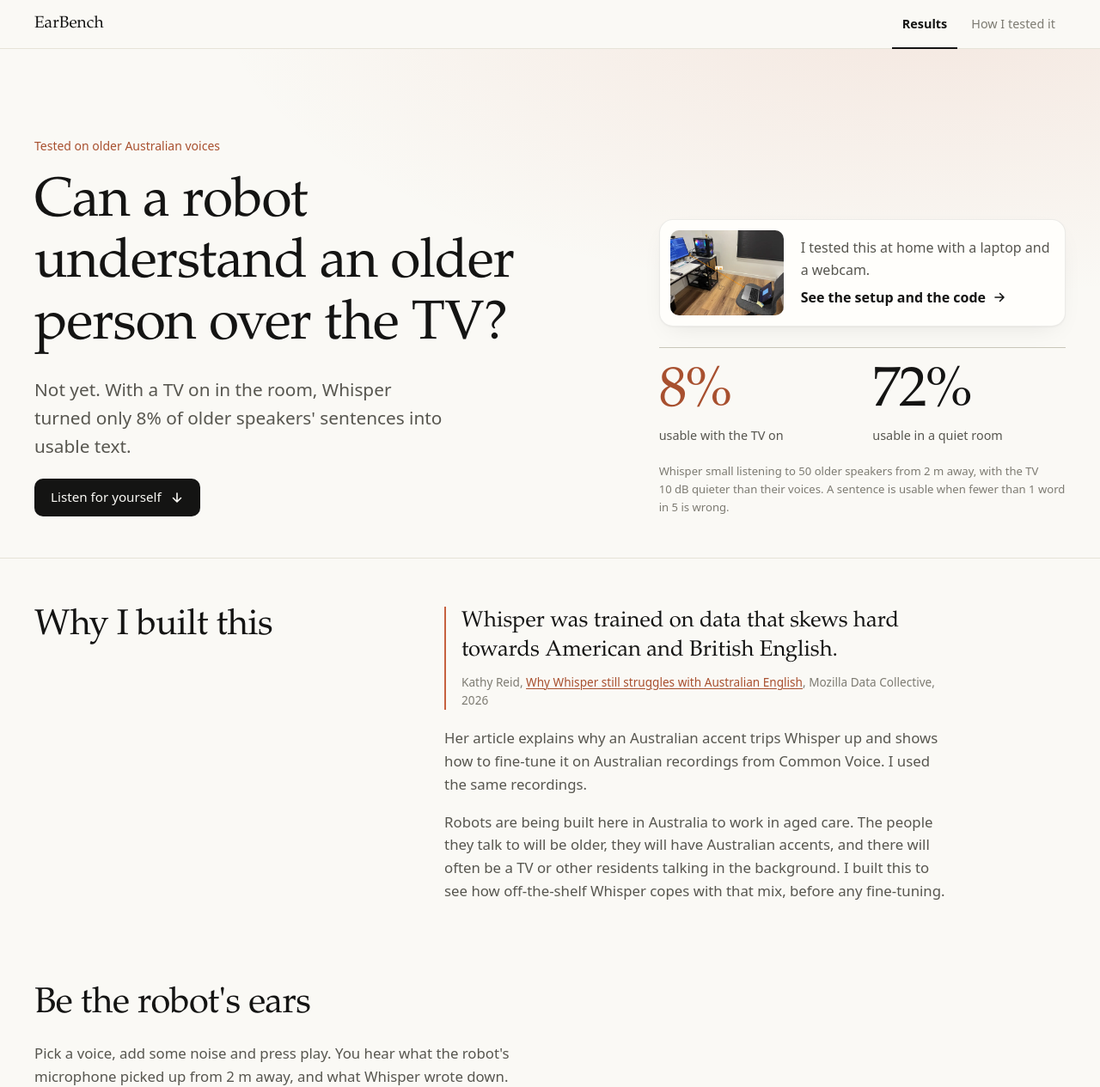
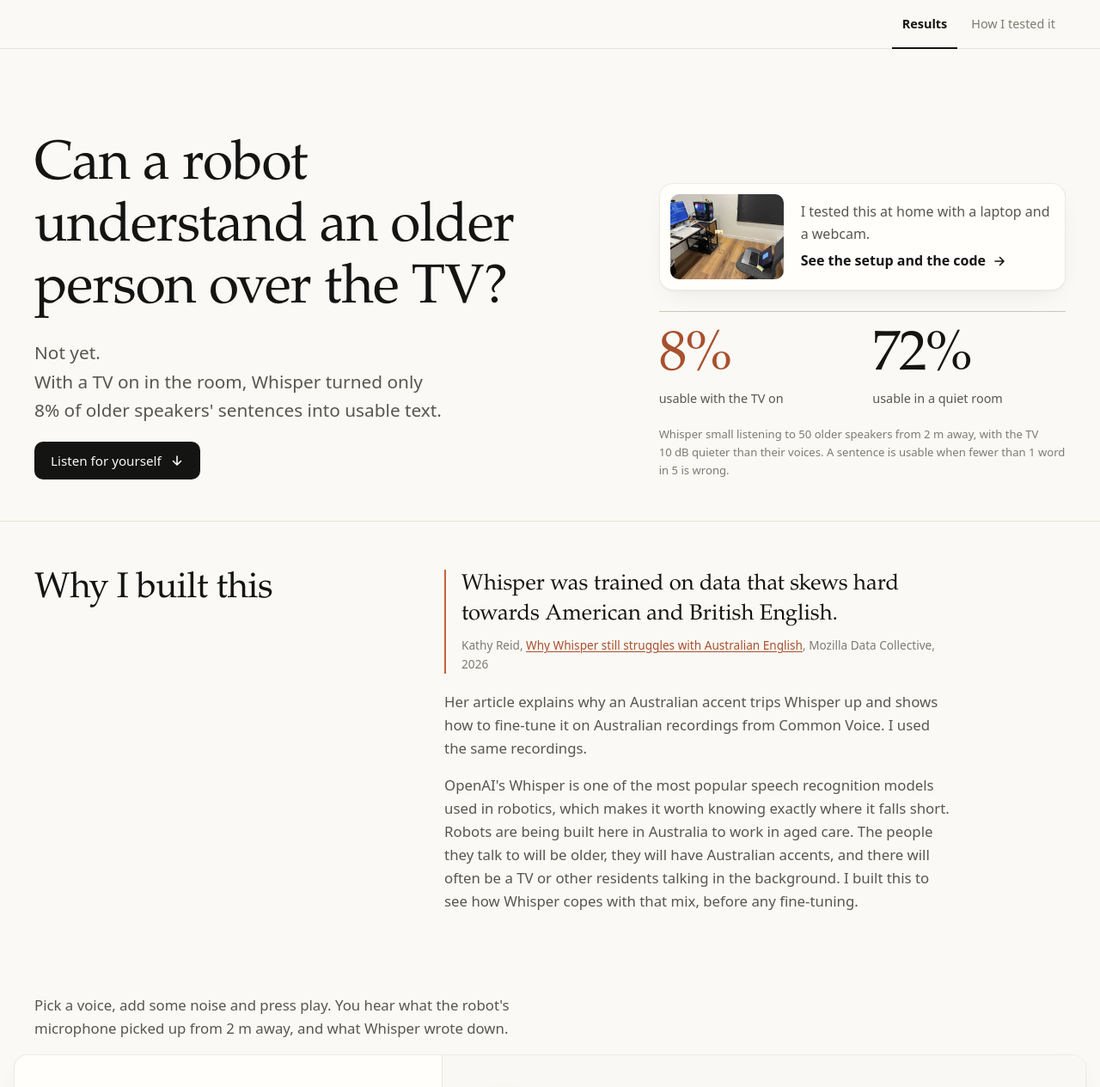
Before and after one commit to Hydra5120/EarBench, an Astro site in the folder site/: page / in a window 1280 px wide. Shown: the top 1265 px of the page at 86% size. Built offline with nearby package versions, Linux system fonts and the light colour scheme; Astro itself is replaced by a stand-in of ours.

Commit message:
tweaks to site

```diff
--- a/site/src/layouts/Layout.astro
+++ b/site/src/layouts/Layout.astro
@@ -30,7 +30,6 @@ const versions = [
   <body>
     <nav class="topnav" aria-label="Pages">
       <div class="wrap topnav-inner">
-        <a class="wordmark" href="/">EarBench</a>
         <div class="navtabs">
           <a href="/" aria-current={active === "results" ? "page" : undefined}>Results</a>
           <a href="/setup/" aria-current={active === "setup" ? "page" : undefined}>How I tested it</a>
@@ -83,15 +82,9 @@ const versions = [
   .topnav-inner {
     display: flex;
     align-items: center;
-    justify-content: space-between;
+    justify-content: flex-end;
     gap: 16px;
     min-height: 56px;
-  }
-  .wordmark {
-    font-family: var(--serif);
-    font-size: 1.2rem;
-    color: var(--ink);
-    text-decoration: none;
   }
   .navtabs {
     display: flex;
--- a/site/src/pages/index.astro
+++ b/site/src/pages/index.astro
@@ -14,8 +14,7 @@ const index = indexJson as SiteIndex;
 const charts = chartsJson as Charts;
 const room = roomJson as Room;
 
-// HUMAN: set to the public repository URL.
-const REPO_URL: string | null = null;
+const REPO_URL: string | null = "https://github.com/Hydra5120/EarBench";
 
 const noiseLabel = Object.fromEntries(index.noise_types.map((n) => [n.id, n.label]));
 const seriesLabels: Record<string, string> = {
@@ -85,10 +84,11 @@ const findingCopy: Record<string, { body: string }> = {
     <header class="hero">
       <div class="wrap hero-inner">
         <div class="hero-text">
-          <p class="eyebrow">Tested on older Australian voices</p>
           <h1 class="hero-q">Can a robot understand an older person over the TV?</h1>
           <p class="hero-a">
-            {`Not yet. With a TV on in the room, Whisper turned only ` +
+            {"Not yet."}
+            <br />
+            {`With a TV on in the room, Whisper turned only ` +
               `${pct(hero.older.usable_rate)} of older speakers' sentences into usable text.`}
           </p>
           <a class="button" href="#ears">Listen for yourself <Arrow dir="down" /></a>
@@ -145,10 +145,12 @@ const findingCopy: Record<string, { body: string }> = {
               fine-tune it on Australian recordings from Common Voice. I used the same recordings.
             </p>
             <p>
-              Robots are being built here in Australia to work in aged care. The people they talk to
-              will be older, they will have Australian accents, and there will often be a TV or other
-              residents talking in the background. I built this to see how off-the-shelf Whisper
-              copes with that mix, before any fine-tuning.
+              OpenAI's Whisper is one of the most popular speech recognition models used in robotics, which
+              makes it worth knowing exactly where it falls short. Robots are being built here in
+              Australia to work in aged care. The people they talk to will be older, they will have
+              Australian accents, and there will often be a TV or other residents talking in the
+              background. I built this to see how Whisper copes with that mix, before
+              any fine-tuning.
             </p>
           </div>
         </div>
@@ -156,7 +158,6 @@ const findingCopy: Record<string, { body: string }> = {
 
       <section id="ears" class="ears">
         <div class="wrap">
-          <h2>Be the robot's ears</h2>
           <p class="lede">
             Pick a voice, add some noise and press play. You hear what the robot's microphone
             picked up from {index.distance_m} m away, and what Whisper wrote down.
@@ -167,7 +168,6 @@ const findingCopy: Record<string, { body: string }> = {
 
       <section id="findings" class="findings">
         <div class="wrap">
-          <h2>What I found</h2>
           <ol class="finding-list">
             {charts.findings.map((finding) => (
               <li class="finding reveal">
@@ -294,9 +294,6 @@ const findingCopy: Record<string, { body: string }> = {
 <style>
   .hero {
     padding-block: clamp(48px, 8vw, 104px) clamp(24px, 4vw, 48px);
-    background:
-      radial-gradient(1200px 500px at 85% -10%, color-mix(in oklab, var(--accent) 12%, transparent), transparent 70%),
-      var(--page);
   }
   .hero-inner {
     display: grid;
```
